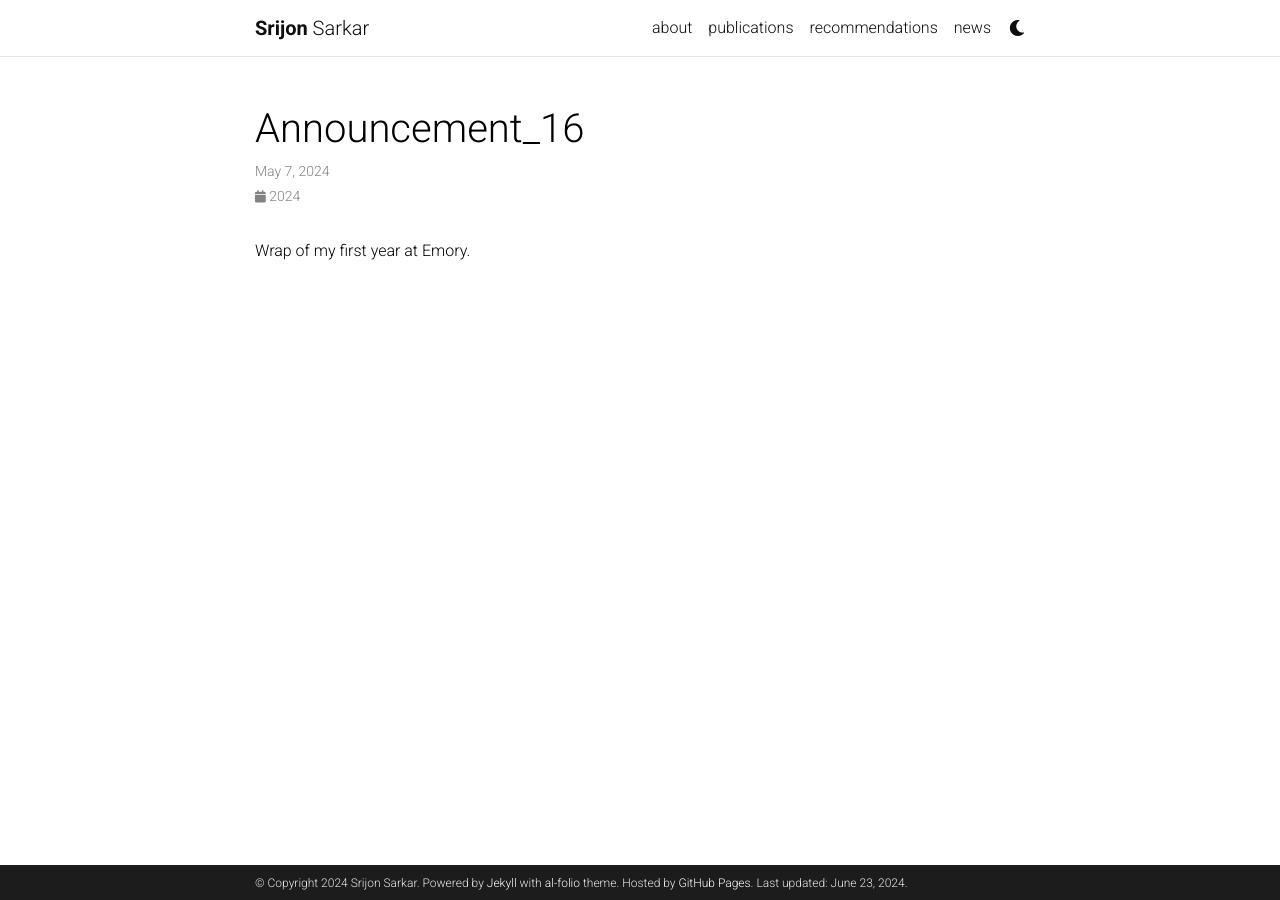
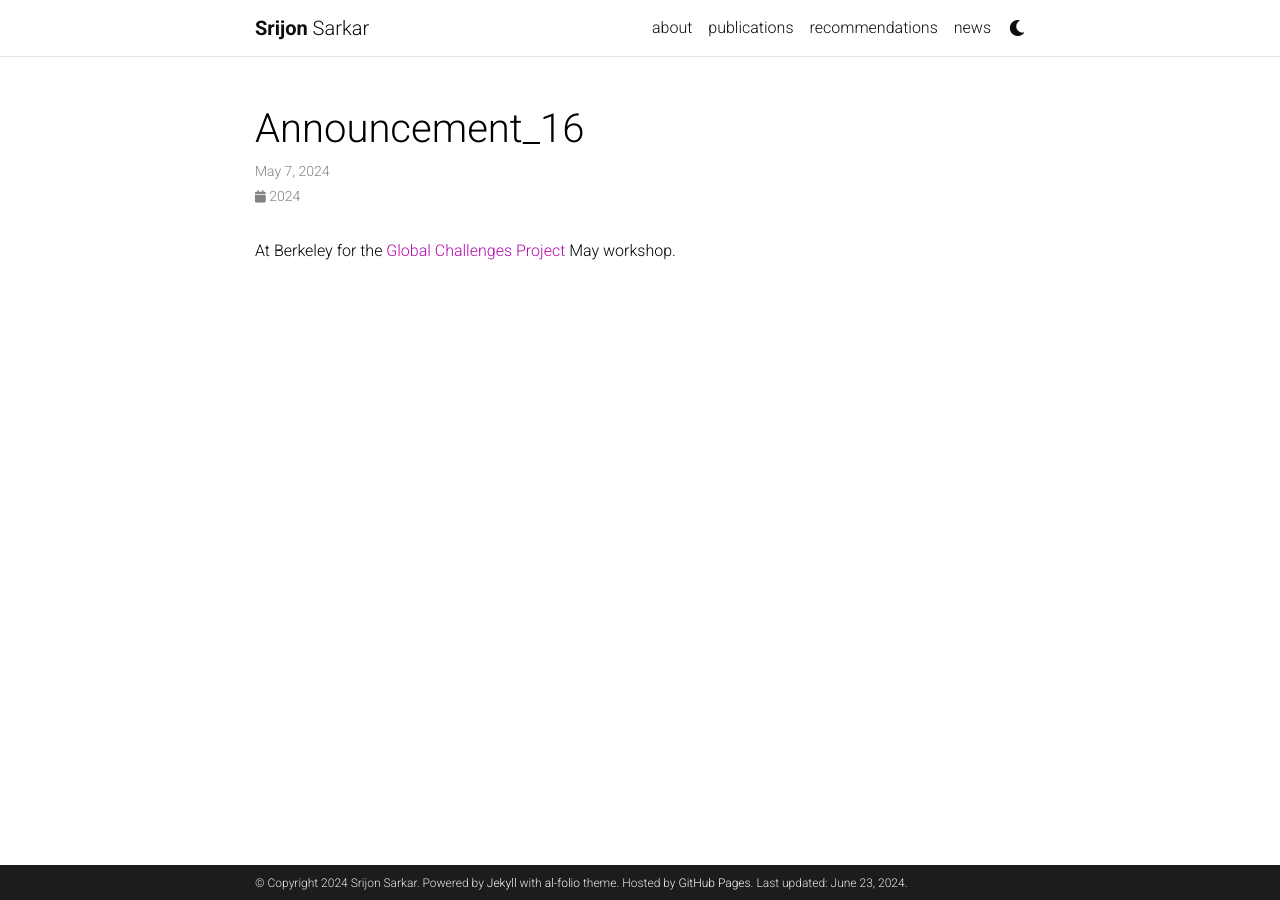
Before and after one commit to sarkarsrijon/sarkarsrijon.github.io, a Jekyll site: the page built from _news/announcement_16.md, in a window 1280 px wide. Built offline with Jekyll 4.4.1, drawn with Linux system fonts in a browser that asks for light colours; comment, search, counter and statistics services are not loaded; a style sheet for code colours, icons or effects is not loaded.

Commit message:
Update announcement_16.md

```diff
--- a/_news/announcement_16.md
+++ b/_news/announcement_16.md
@@ -5,4 +5,4 @@ inline: true
 related_posts: false
 ---
 
-Wrap of my first year at Emory.
+At Berkeley for the [Global Challenges Project](https://www.globalchallengesproject.org/) May workshop.
```
